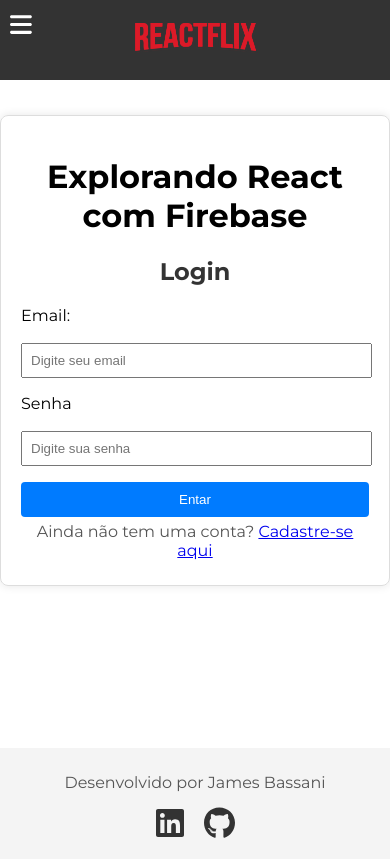
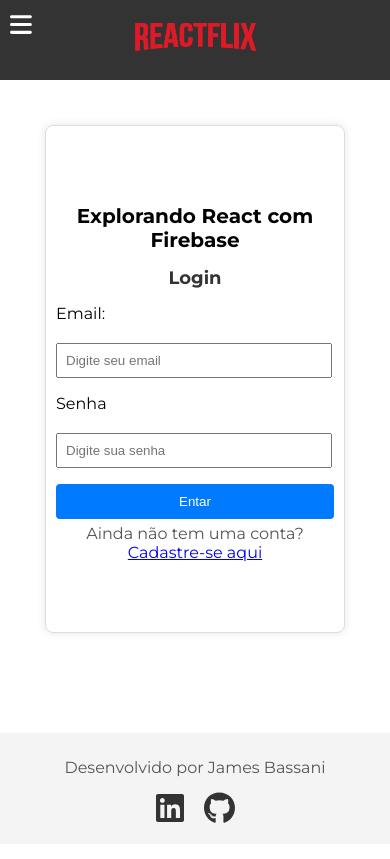
Before and after one commit to Jheimys/ReactAndFirebase, a React (Create React App) app: page / in a window 390 px wide. Built offline with nearby package versions, Linux system fonts and the light colour scheme; no server answers.

Commit message:
:ok_hand:Reviewing login page accountability

```diff
--- a/src/pages/CadastroUsuario/CadastroUsuario.css
+++ b/src/pages/CadastroUsuario/CadastroUsuario.css
@@ -2,7 +2,7 @@
 
 .container_cadastro {
     max-width: 400px;
-    margin: 0 auto;
+    margin: 35px auto;
     padding: 20px;
     border: 1px solid #ddd;
     border-radius: 8px;
--- a/src/pages/Conta/Conta.css
+++ b/src/pages/Conta/Conta.css
@@ -7,7 +7,7 @@
     align-items: center;
     flex-direction: column;
     max-width: 80%;
-    margin: 0 auto;
+    margin: 35px auto;
     padding: 30px;
     border-radius: 8px;
 }
@@ -61,4 +61,14 @@
     .conta-container {
       max-width: 100%;
     }
+
+    input {
+        margin-top: 12px;
+    }
 }
+
+@media(max-width:310px){
+    p{
+        font-size: 14px;
+    }
+}
--- a/src/pages/Login/Login.css
+++ b/src/pages/Login/Login.css
@@ -4,7 +4,6 @@
     padding: 20px;
     border: 1px solid #ddd;
     border-radius: 8px;
-    /* margin-top: auto; */
     box-shadow: 0 0 10px rgba(0, 0, 0, 0.1);
   }
 
@@ -51,8 +50,23 @@
   }
 
   /* Adicione uma media query para ajustar o layout em telas menores */
-  @media screen and (max-width: 600px) {
-    .container {
-      max-width: 100%;
-    }
+@media screen and (max-width: 550px) {
+
+  .container{
+    margin: 45px 45px;
+    padding: 65px 10px;
+  }
+
+  h1{
+      font-size: 20px;
+  }
+
+  h2{
+    font-size: 18px;
+  }
+
+  input{
+    max-width: 92%;
+  }
+
 }
--- a/src/routes/Routes.css
+++ b/src/routes/Routes.css
@@ -1,3 +1,11 @@
 .container-routesApp{
-    min-height: 75vh;
+    min-height: 72vh;
+    margin-bottom: 0;
 }
+
+  /* @media screen and (max-width: 1600px){
+    .container-routesApp{
+        min-height: 82vh;
+    }
+
+}   */
--- a/src/routes/index.js
+++ b/src/routes/index.js
@@ -24,15 +24,21 @@
   return (
     <div className="container-routesApp">
       <Routes>
-        <Route>
-          <Route path="/" element={<Login />} />
-          <Route path="/cadastro" element={<CadastroUsuario />} />
+        <Route
+          path="/"
+          element={<Login />}
+          className={
+            window.innerWidth <= 600 ? 'container-routesApp-responsive' : 'container-routesApp'
+          }
+        />
 
-          <Route
-            path="/home"
-            element={user ? <Home /> : <Login to="/login" />}
-          />
-        </Route>
+        <Route path="/cadastro" element={<CadastroUsuario />} />
+
+        <Route
+          path="/home"
+          element={user ? <Home /> : <Login to="/login" />}
+        />
+
         <Route
           path="/conta"
           element={user ? <Conta /> : <Login to="/login" />}
```
